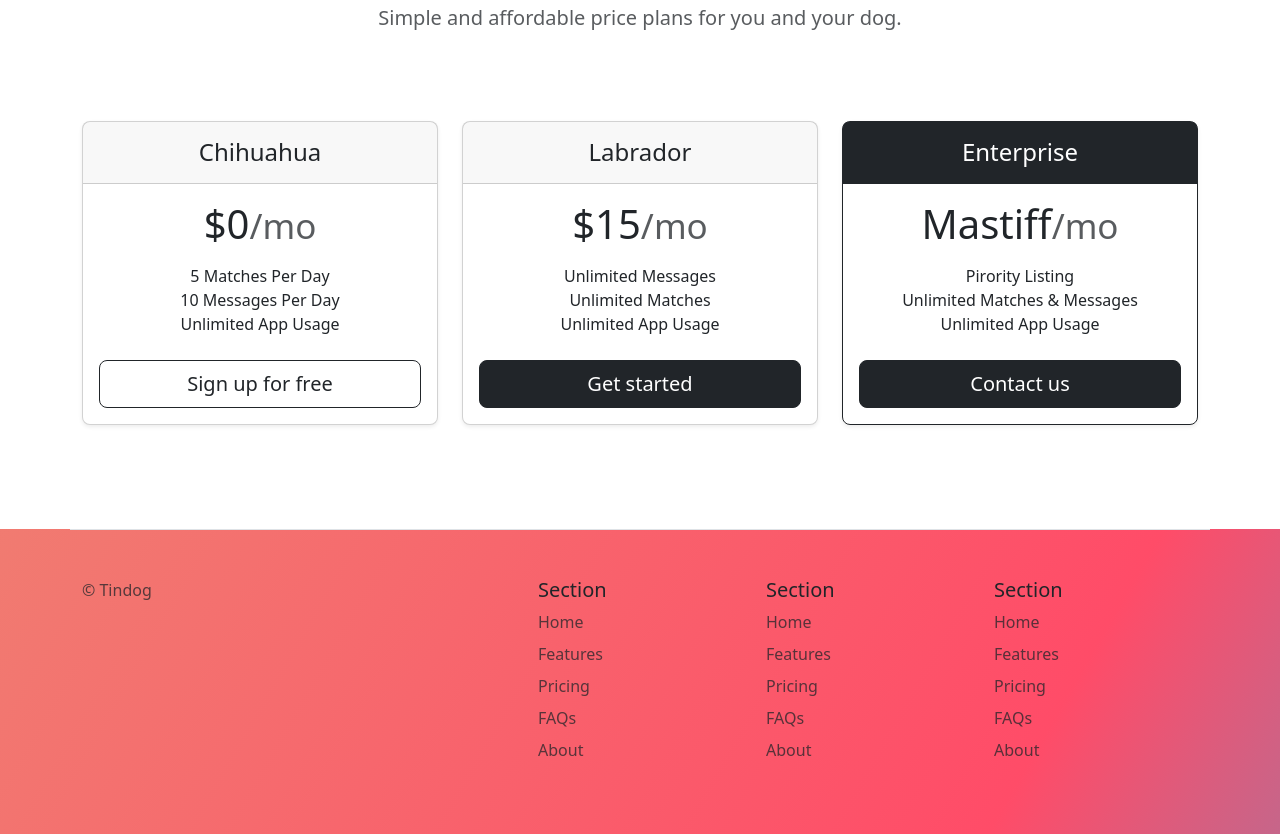
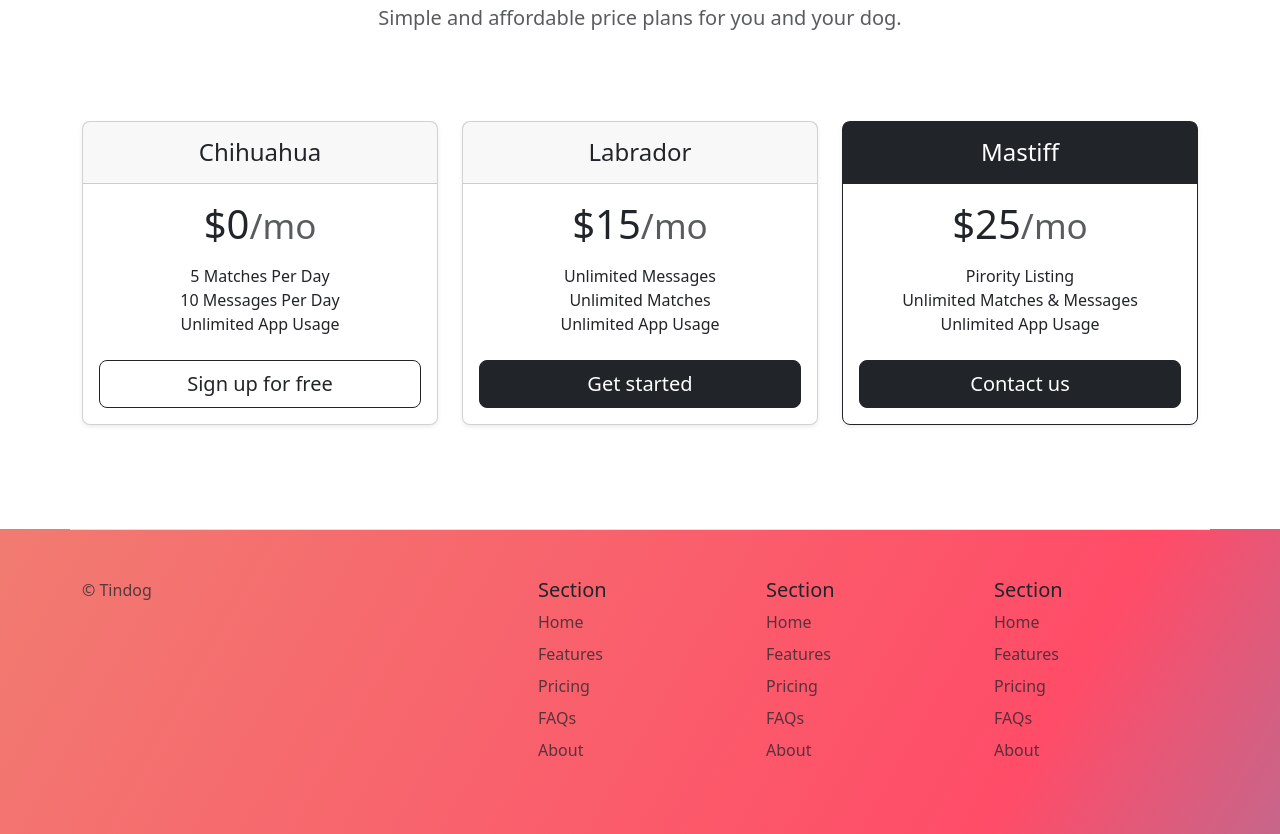
Before and after one commit to DevxPiyush/Tindog-Startup-Website, a plain HTML site: page index.html in a window 1280 px wide. Shown: the part 1787-2621 px from the top of the page. Drawn offline with nearby package versions, Linux system fonts and the light colour scheme.

Commit message:
index.html

```diff
--- a/index.html
+++ b/index.html
@@ -174,10 +174,10 @@
           <div class="col">
             <div class="card mb-4 rounded-3 shadow-sm border-dark">
               <div class="card-header py-3 text-bg-dark border-dark">
-                <h4 class="my-0 fw-normal">Enterprise</h4>
+                <h4 class="my-0 fw-normal">Mastiff</h4>
               </div>
               <div class="card-body">
-                <h1 class="card-title pricing-card-title">Mastiff<small class="text-body-secondary fw-light">/mo</small></h1>
+                <h1 class="card-title pricing-card-title">$25<small class="text-body-secondary fw-light">/mo</small></h1>
                 <ul class="list-unstyled mt-3 mb-4">
                   <li>Pirority Listing</li>
                   <li>Unlimited Matches & Messages</li>
```
